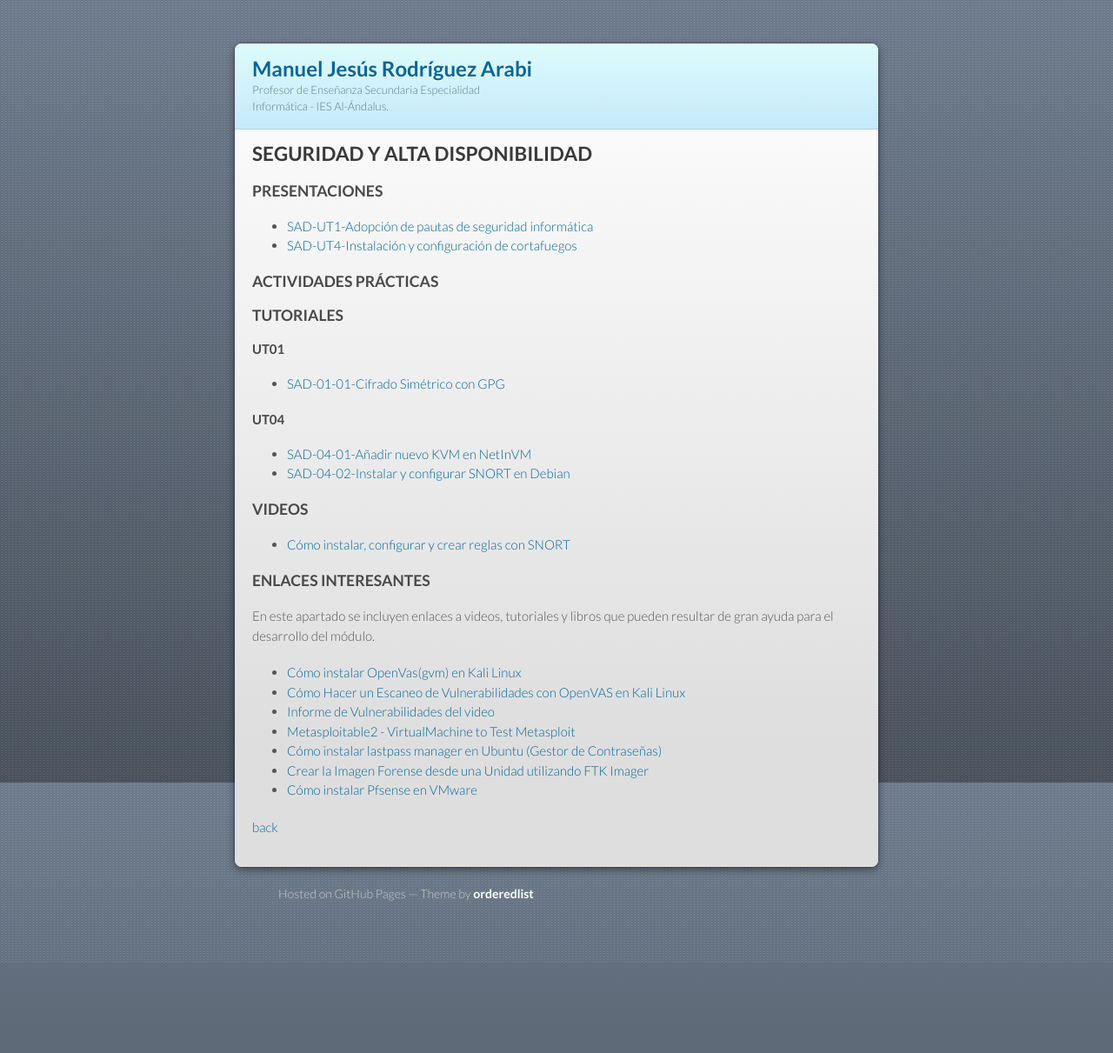
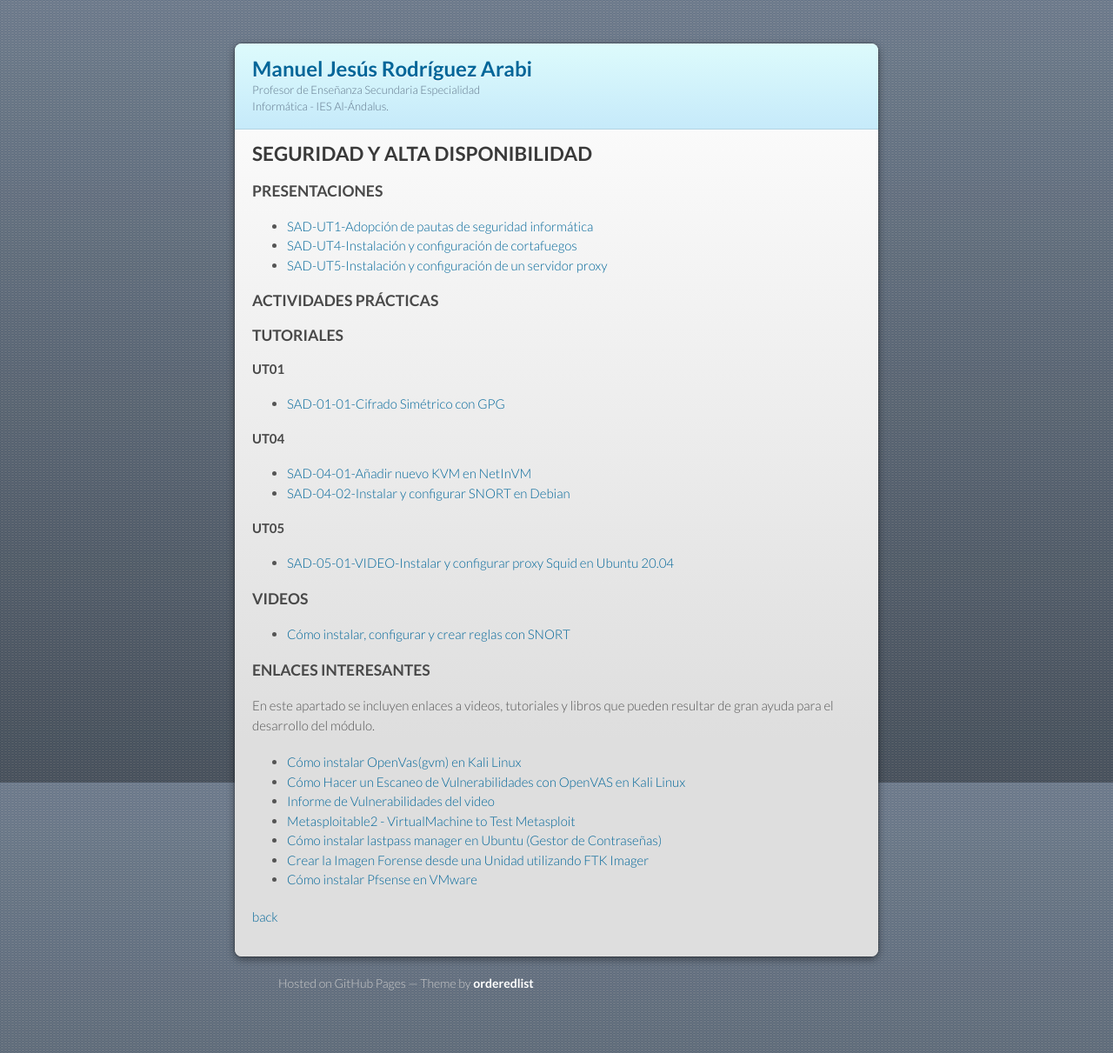
Before and after one commit to mrodara/mrodara.github.io, a Jekyll site: the page built from mods/sad.md, in a window 1280 px wide. Shown: the whole page at 87% size. Built offline with Jekyll 4.4.1, drawn with Linux system fonts in a browser that asks for light colours; our own code applies the rules of GitHub Pages for plain Markdown files; before the commit the page ends 1108 px from its top, so only the background shows below that.

Commit message:
Videotutoriales ftp y proxy para sri y sad

```diff
--- a/mods/sad.md
+++ b/mods/sad.md
@@ -8,6 +8,7 @@ layout: default
 
 * [SAD-UT1-Adopción de pautas de seguridad informática](https://slides.com/manueljesusrodriguezarabi/hlc-ut01-analisis-forense-de-sistemas-informaticos/fullscreen)
 * [SAD-UT4-Instalación y configuración de cortafuegos](https://slides.com/manueljesusrodriguezarabi/sad-ut01-adopcion-de-pautas-de-seguridad-informatica/fullscreen)
+* [SAD-UT5-Instalación y configuración de un servidor proxy](https://slides.com/manueljesusrodriguezarabi/sad-ut04-instalacion-y-configuracion-de-cortafuegos/fullscreen)
 
 
 ### ACTIVIDADES PRÁCTICAS
@@ -22,6 +23,10 @@ layout: default
 
 * [SAD-04-01-Añadir nuevo KVM en NetInVM](https://docs.google.com/document/d/1PvB-9E8UhljT0a5qOBTZg6zuwlp49_4SXy9Usrstb90/edit?usp=sharing)
 * [SAD-04-02-Instalar y configurar SNORT en Debian](https://www.ochobitshacenunbyte.com/2020/09/29/deteccion-de-intrusos-con-snort/)
+
+#### UT05
+
+* [SAD-05-01-VIDEO-Instalar y configurar proxy Squid en Ubuntu 20.04](https://youtu.be/wTUchaXLc_w)
 
 ### VIDEOS
 
```
Also changed, not shown: mods/sri.md (+3 -0 lines).
